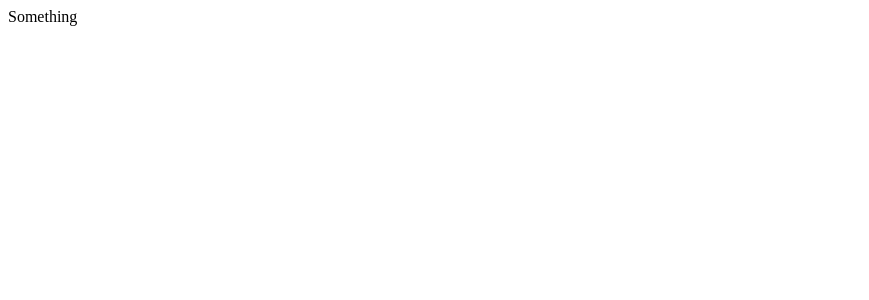
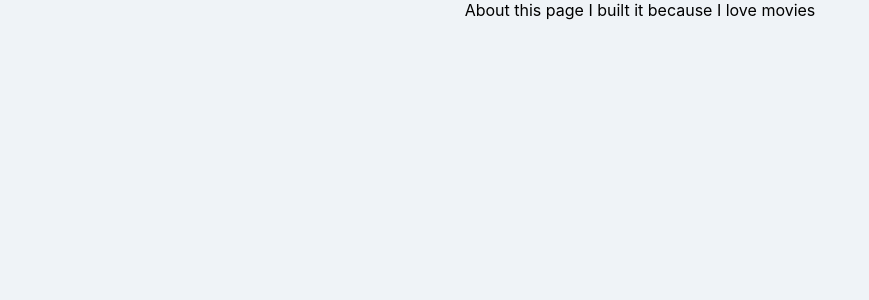
Before and after one commit to jissssoo1717/movie_app_2023, a React (Create React App) app: page /#/about in a window 1280 px wide. Shown: the top 300 px of the page, without its empty margins (0-869 px from the left). Built offline with nearby package versions, Linux system fonts and the light colour scheme.

Commit message:
Building the Router

```diff
--- a/package.json
+++ b/package.json
@@ -11,7 +11,7 @@
     "prop-types": "^15.8.1",
     "react": "^18.2.0",
     "react-dom": "^18.2.0",
-    "react-router-dom": "^6.18.0",
+    "react-router-dom": "^5.2.0",
     "react-scripts": "5.0.1",
     "web-vitals": "^2.1.4"
   },
--- a/src/App.js
+++ b/src/App.js
@@ -1,7 +1,15 @@
 import React from "react";
+import { HashRouter, Route } from "react-router-dom";
+import Home from "./routes/Home";
+import About from "./routes/About";
 
 function App() {
-  return <span>Something</span>;
+  return (
+    <HashRouter>
+      <Route path="/" exact={true} component={Home} />
+      <Route path="/about" component={About} />
+    </HashRouter>
+  );
 }
 
 export default App;
--- a/src/routes/About.js
+++ b/src/routes/About.js
@@ -0,0 +1,7 @@
+import React from "react";
+
+function About() {
+  return <span>About this page I built it because I love movies</span>;
+}
+
+export default About;
```
Also changed, not shown: 1 other file (tests, documents, lock files or other folders).
